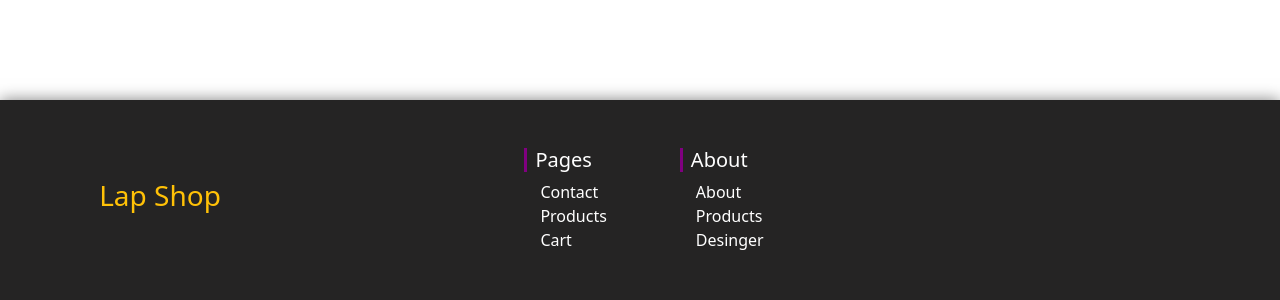
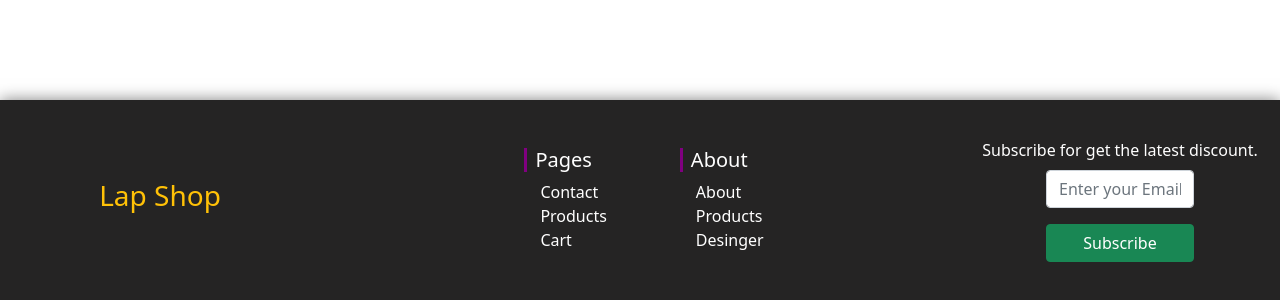
Before and after one commit to pedramro/LaptopShop, a React (Create React App) app: page /cart in a window 1280 px wide. Shown: the part 748-1048 px from the top of the page. Built offline with nearby package versions, Linux system fonts and the light colour scheme.

Commit message:
footer subscribe created (validation not complete)

```diff
--- a/src/components/comments/Commnets.jsx
+++ b/src/components/comments/Commnets.jsx
@@ -5,7 +5,7 @@ function Comments({comments}) {
     console.log(comments);
     if (!comments) {
         return (
-            <div className='mt-5 pt-5'>
+            <div className='my-5 py-5'>
                 <h1 className='text-center'>No Review</h1>
             </div>
         )
--- a/src/components/footer/Footer.jsx
+++ b/src/components/footer/Footer.jsx
@@ -1,6 +1,7 @@
 import React from 'react'
 import './Footer.css'
 import FooterList from './FooterList'
+import Subscribe from './Subscribe'
 
 function Footer() {
     return (
@@ -12,6 +13,9 @@ function Footer() {
                 <FooterList title='Pages' line1='Contact' line2='Products' line3='Cart' link1='/contact' link2='/' link3='/cart' />
                 <FooterList title='About' line1='About' line2='Products' line3='Desinger' link1='/about' link2='/' link3='/contact' />
             </div>
+            <div className='col-lg-3 h-100 text-white d-flex justify-content-center align-items-center flex-column'>
+                <Subscribe />
+            </div>
         </footer>
     )
 }
--- /dev/null
+++ b/src/components/footer/Subscribe.jsx
@@ -0,0 +1,33 @@
+import React from 'react'
+
+function Subscribe() {
+    function subscribe(){
+        let massage = document.getElementById('massage')
+        let inputValue = document.getElementById('email').value
+        if (inputValue) {
+            massage.classList.add('text-success')
+            massage.textContent = 'All discount will be send to your email.'
+            setTimeout(() => {
+                massage.classList.remove('text-success')
+                massage.textContent = null
+            }, 3000)
+        } else {
+            massage.classList.add('text-danger')
+            massage.textContent = 'Please enter your email adress.'
+            setTimeout(() => {
+                massage.classList.remove('text-danger')
+                massage.textContent = null
+            }, 2000)
+        }
+    }
+    return (
+        <>
+            <p className='mb-0'>Subscribe for get the latest discount.</p>
+            <input id='email' type="email" placeholder='Enter your Email' className='form-control w-50 my-2' />
+            <div id='massage' className='mb-2'></div>
+            <button onClick={subscribe} className='btn btn-success w-50'>Subscribe</button>
+        </>
+    )
+}
+
+export default Subscribe
```
